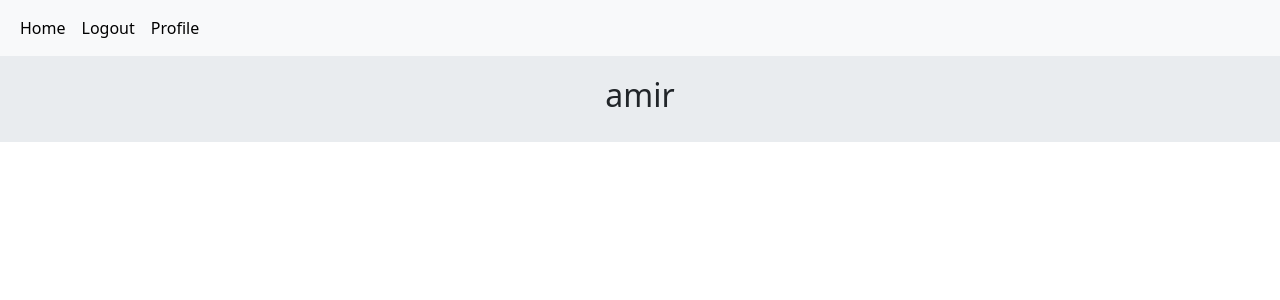
After one commit to bardiakhosraviesmaeili/Django_social, a Django app: page /account/profile/2/ in a window 1280 px wide. The commit adds this page. Shown: the top 300 px of the page. Run offline with Django 4.2, Linux system fonts and the light colour scheme; a user stored in the database is signed in; data comes from the database, SQL or seed files in the repository; both versions use the stored data as it was after the commit.

Commit message:
adding profile

```diff
--- /dev/null
+++ b/social/account/templates/account/profile.html
@@ -0,0 +1,7 @@
+{% extends 'base.html' %}
+
+{% block content %}
+
+    <h2 class="text-center">{{ user.username }}</h2>
+
+{% endblock %}
--- a/social/account/urls.py
+++ b/social/account/urls.py
@@ -5,5 +5,6 @@ app_name = 'account'
 urlpatterns = [
     path('register/', views.UserRegisterView.as_view(), name='user_register'),
     path('login/', views.UserLoginView.as_view(), name='user_login'),
-    path('logout/', views.UserLogoutView.as_view(), name='user_logout')
+    path('logout/', views.UserLogoutView.as_view(), name='user_logout'),
+    path('profile/<int:user_id>/', views.UserProfileView.as_view(), name="user_profile")
 ]
--- a/social/account/views.py
+++ b/social/account/views.py
@@ -63,3 +63,9 @@ class UserLogoutView(LoginRequiredMixin, View):
         logout(request)
         messages.success(request, 'you logged out successfully', 'success')
         return redirect('home:home')
+
+
+class UserProfileView(LoginRequiredMixin, View):
+    def get(self, request, user_id):
+        user = User.objects.get(pk=user_id)
+        return render(request, 'account/profile.html', {'user': user})
--- a/social/templates/inc/navbar.html
+++ b/social/templates/inc/navbar.html
@@ -3,10 +3,11 @@
         <div class="navbar-nav">
             <a class="nav-link active" href="{% url 'home:home' %}">Home</a>
             {% if request.user.is_authenticated %}
-            <a class="nav-link active" href="{% url 'account:user_logout' %}">Logout</a>
+                <a class="nav-link active" href="{% url 'account:user_logout' %}">Logout</a>
+                <a class="nav-link active" href="{% url 'account:user_profile' request.user.id %}">Profile</a>
             {% else %}
-            <a class="nav-link active" href="{% url 'account:user_register' %}">Register</a>
-            <a class="nav-link active" href="{% url 'account:user_login' %}">Login</a>
+                <a class="nav-link active" href="{% url 'account:user_register' %}">Register</a>
+                <a class="nav-link active" href="{% url 'account:user_login' %}">Login</a>
             {% endif %}
         </div>
     </div>
```
Also changed, not shown: social/db.sqlite3.
